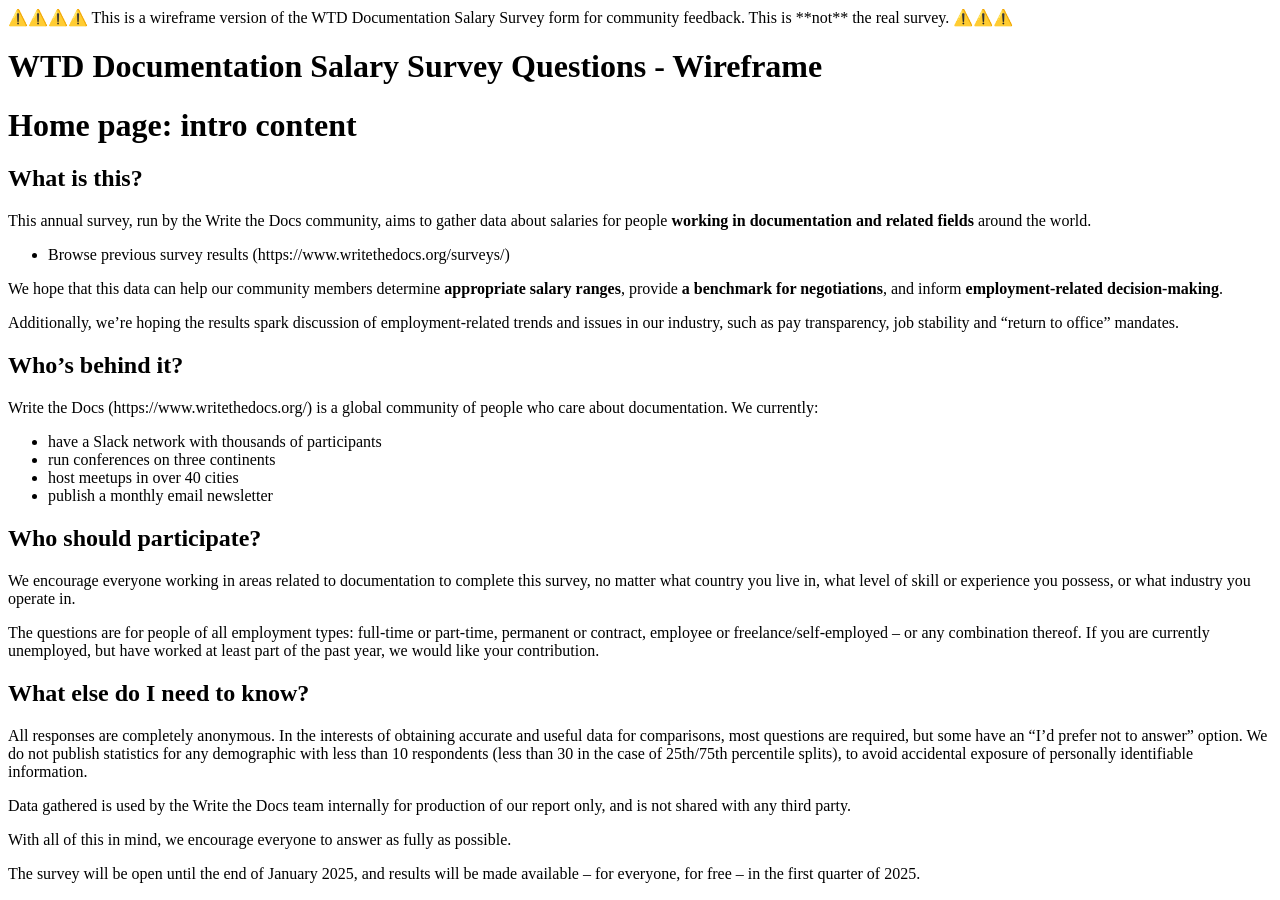
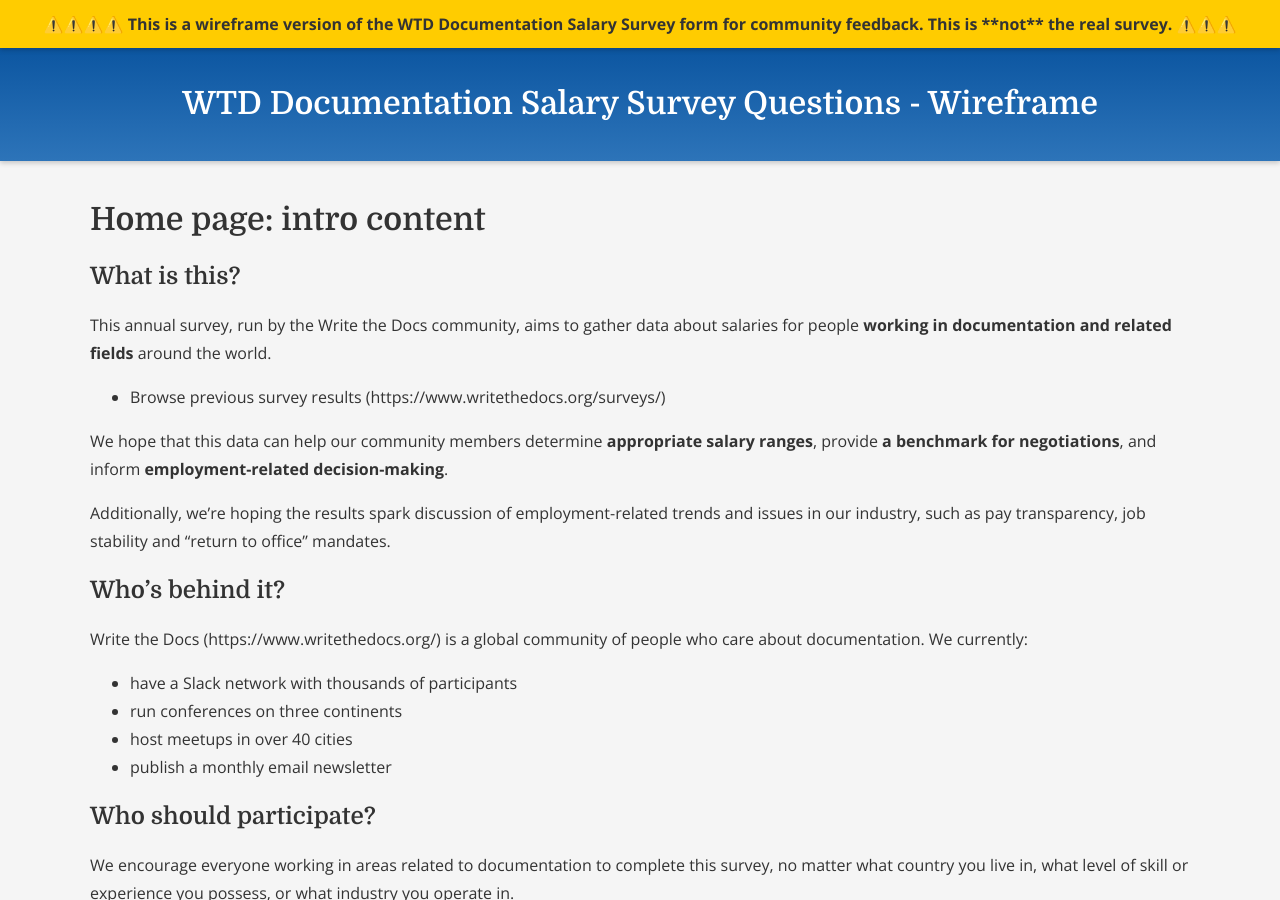
Before and after one commit to writethedocs/salary-survey, a Jekyll site: the page built from index.md, in a window 1280 px wide and 900 px high. Built offline with Jekyll 4.4.1, drawn with Linux system fonts in a browser that asks for light colours; comment, search, counter and statistics services are not loaded.

Commit message:
remove baseurl

```diff
--- a/_layouts/default.html
+++ b/_layouts/default.html
@@ -4,9 +4,9 @@
         <meta charset="UTF-8">
         <meta name="viewport" content="width=device-width, initial-scale=1.0">
         <title>{{ page.title | default: site.title }}</title>
-        <link rel="stylesheet" href="{{ site.baseurl }}{{ '/assets/css/custom.css' | relative_url }}">
-        <link rel="stylesheet" href="{{ site.baseurl }}{{ '/assets/css/open-props.min.css' | relative_url }}">
-        <link rel="stylesheet" href="{{ site.baseurl }}{{ '/assets/css/props.colors-hsl.css' | relative_url }}">
+        <link rel="stylesheet" href="{{ '/assets/css/custom.css' | relative_url }}">
+        <link rel="stylesheet" href="{{ '/assets/css/open-props.min.css' | relative_url }}">
+        <link rel="stylesheet" href="{{ '/assets/css/props.colors-hsl.css' | relative_url }}">
     </head>
 <body>
     <div id="info-bar">
```
